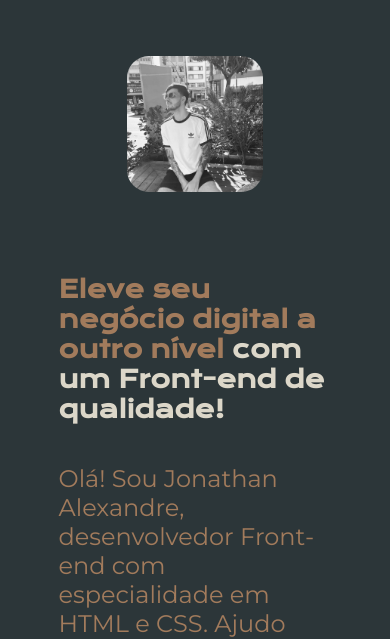
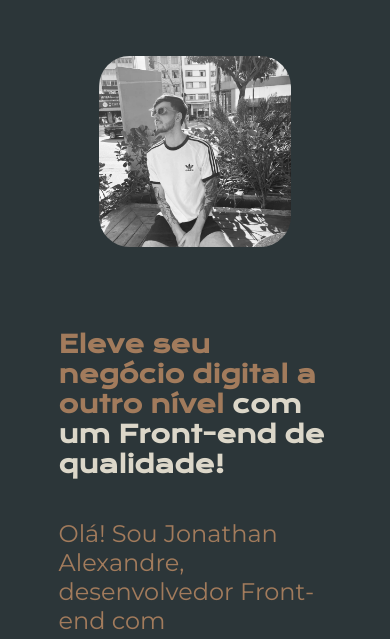
Before and after one commit to Jonathan-25021997/Portifolio-Jonathan-Alexandre, a plain HTML site: page index.html in a window 390 px wide. Shown: the part 189-828 px from the top of the page. Drawn offline with nearby package versions, Linux system fonts and the light colour scheme.

Commit message:
Update style.css

```diff
--- a/styles/style.css
+++ b/styles/style.css
@@ -208,6 +208,9 @@ z
         align-items: center;
         gap: 0%;
         }
+     .apresentacao__imagem__imagens{
+            width: 70%;
+        }
     }
 
     @media(max-width: 600px) {
@@ -235,6 +238,10 @@ z
             justify-content: center;
             align-items: center;
             gap: 0%;
+        }
+
+         .apresentacao__imagem__imagens{
+            width: 70%;
         }
 
 
@@ -271,5 +278,9 @@ z
         gap: 0%;
     }
 
+     .apresentacao__imagem__imagens{
+            width: 70%;
+        }
+
 
 }
```
